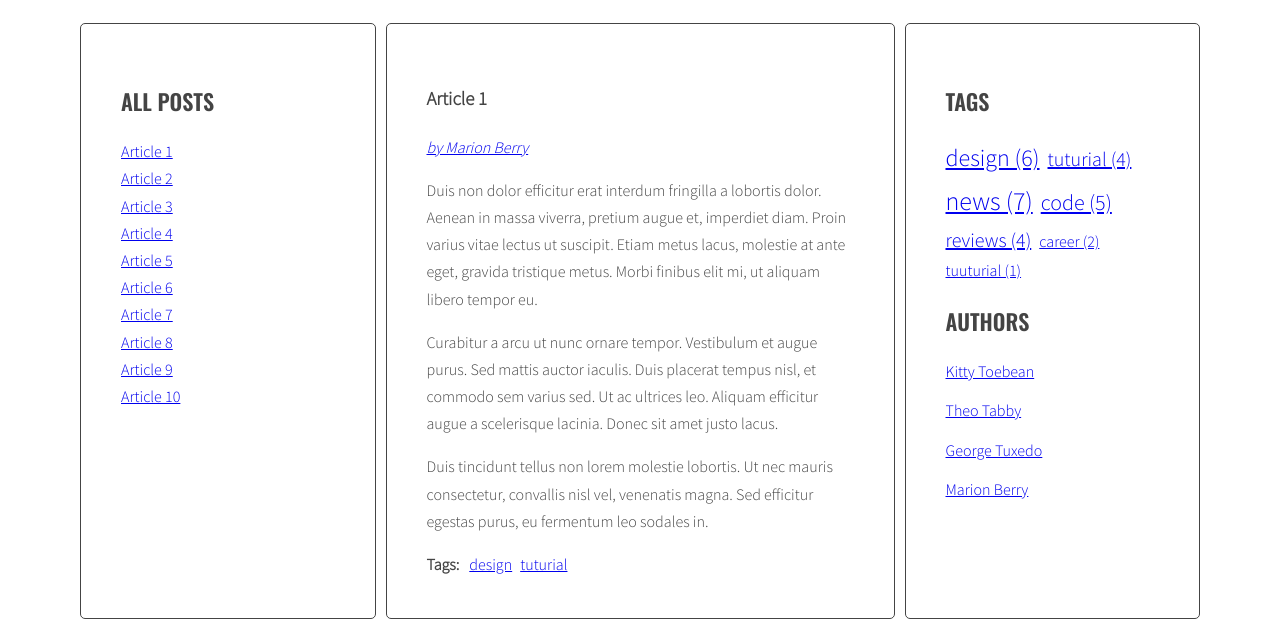
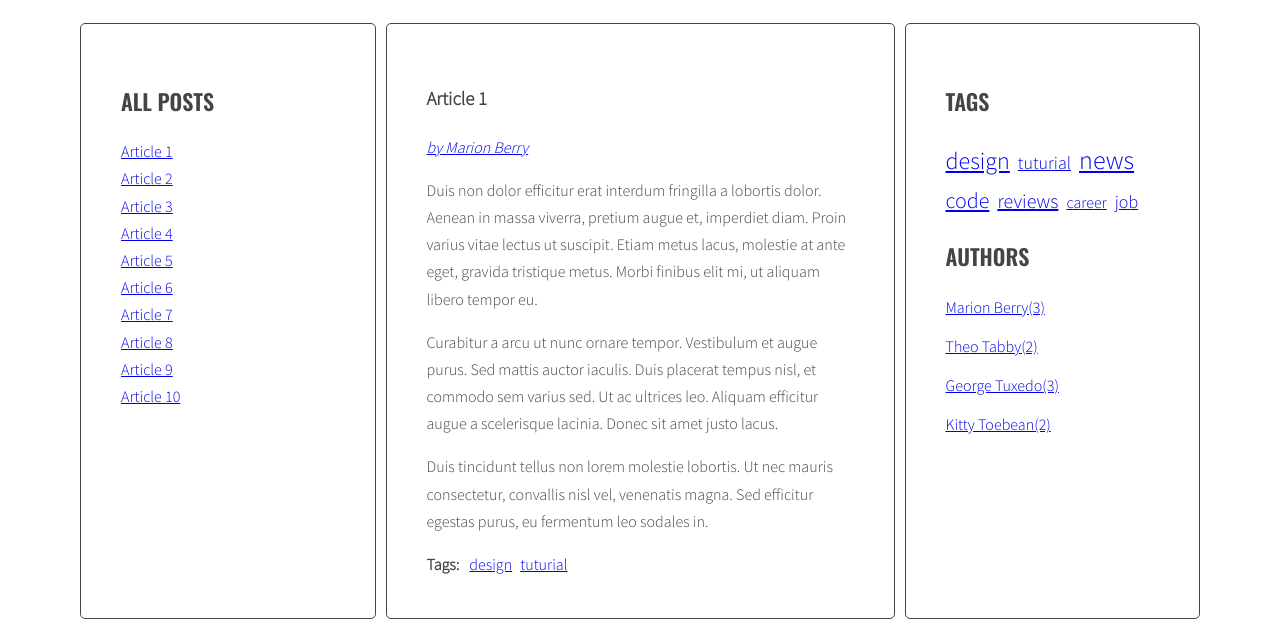
Before and after one commit to peterweglo/javascript-blog, a website: page index.html in a window 1280 px wide. Shown: the part 220-847 px from the top of the page. Drawn offline with nearby package versions, Linux system fonts and the light colour scheme.

Commit message:
Add author list

```diff
--- a/index.html
+++ b/index.html
@@ -1,10 +1,10 @@
 <!DOCTYPE html>
 <html lang="en">
   <head>
-    <meta charset="UTF-8" />
-    <meta name="viewport" content="width=device-width, initial-scale=1.0" />
+    <meta charset="UTF-8">
+    <meta name="viewport" content="width=device-width, initial-scale=1.0">
     <title>Javascript blog</title>
-    <link rel="stylesheet" href="css/style.css" />
+    <link rel="stylesheet" href="css/style.css">
   </head>
   <body>
     <div class="blog">
@@ -215,7 +215,7 @@
             <article
               class="post"
               id="article-7"
-              data-tags="code news career"
+              data-tags="code news career job"
               data-author="Kitty Toebean"
             >
               <h3 class="post-title">Article 7</h3>
@@ -247,7 +247,7 @@
             <article
               class="post"
               id="article-8"
-              data-tags="news design tuuturial"
+              data-tags="news design job"
               data-author="Theo Tabby"
             >
               <h3 class="post-title">Article 8</h3>
@@ -280,7 +280,7 @@
             <article
               class="post"
               id="article-9"
-              data-tags="news tuturial career"
+              data-tags="news job career"
               data-author="Marion Berry"
             >
               <h3 class="post-title">Article 9</h3>
@@ -354,26 +354,6 @@
             <ul class="list tags"></ul>
             <h2 class="section-title">Authors</h2>
             <ul class="list authors">
-              <li>
-                <a href="#">
-                  <span class="author-name">Kitty Toebean</span>
-                </a>
-              </li>
-              <li>
-                <a href="#">
-                  <span class="author-name">Theo Tabby</span>
-                </a>
-              </li>
-              <li>
-                <a href="#">
-                  <span class="author-name">George Tuxedo</span>
-                </a>
-              </li>
-              <li>
-                <a href="#">
-                  <span class="author-name">Marion Berry</span>
-                </a>
-              </li>
             </ul>
           </aside>
         </main>
--- a/js/script.js
+++ b/js/script.js
@@ -1,5 +1,17 @@
 {
   ('use strict');
+  const opts = {
+    ArticleSelector: '.post',
+    TitleSelector: '.post-title',
+    TitleListSelector: '.titles',
+    ArticleTagsSelector: '.post-tags .list',
+    ArticleAuthorSelector: '.post-author',
+    TagsListSelector: '.tags.list',
+    CloudClassCount: 6,
+    CloudClassPrefix: 'tag-size-',
+    AuthorsListSelector: '.list.authors',
+  };
+
   const titleClickHandler = function (event) {
     event.preventDefault();
 
@@ -37,23 +49,14 @@
     clickedArticle.classList.add('active');
   };
 
-  const optArticleSelector = '.post',
-    optTitleSelector = '.post-title',
-    optTitleListSelector = '.titles',
-    optArticleTagsSelector = '.post-tags .list',
-    optArticleAuthorSelector = '.post-author',
-    optTagsListSelector = '.tags.list',
-    optCloudClassCount = 5,
-    optCloudClassPrefix = 'tag-size-';
-
   function generateTitleLinks(customSelector = '') {
     /* remove contents of titleList */
-    const titleList = document.querySelector(optTitleListSelector);
+    const titleList = document.querySelector(opts.TitleListSelector);
     titleList.innerHTML = '';
 
     /* for each article */
     const articles = document.querySelectorAll(
-      optArticleSelector + customSelector
+      opts.ArticleSelector + customSelector
     );
     console.log(articles);
 
@@ -65,7 +68,7 @@
 
       /* find the title element */
       /* get the title from the title element */
-      const articleTitle = article.querySelector(optTitleSelector).innerHTML;
+      const articleTitle = article.querySelector(opts.TitleSelector).innerHTML;
 
       /* create HTML of the link */
       const linkHTML =
@@ -93,7 +96,7 @@
   function calculateTagsParams(tags) {
     const params = { max: 0, min: 999999 };
     for (let tag in tags) {
-      console.log(tag + ' is used' + tags[tag] + 'times');
+      console.log(tag + ' is used ' + tags[tag] + ' times');
       if (tags[tag] > params.max) {
         params.max = tags[tag];
       }
@@ -106,32 +109,33 @@
 
   function calculateTagClass(count, params) {
     const classNumber = Math.floor(
-      ((count - params.min) / (params.max - params.min)) * optCloudClassCount +
+      ((count - params.min) / (params.max - params.min)) *
+        (opts.CloudClassCount - 1) +
         1
     );
-    return optCloudClassPrefix + classNumber;
+    return opts.CloudClassPrefix + classNumber;
   }
 
   function generateTags() {
     /* [NEW] create a new variable allTags with an empty object */
     let allTags = {};
     /* find all articles */
-    const articles = document.querySelectorAll(optArticleSelector);
+    const articles = document.querySelectorAll(opts.ArticleSelector);
     console.log(articles);
 
     /* START LOOP: for every article: */
     for (let article of articles) {
       /* find tags wrapper */
-      const tagsWrapper = article.querySelector(optArticleTagsSelector);
+      const tagsWrapper = article.querySelector(opts.ArticleTagsSelector);
       console.log(tagsWrapper);
       /* make html variable with empty string */
       let html = '';
       /* get tags from data-tags attribute */
       const articleTags = article.getAttribute('data-tags');
-      console.log(articleTags);
+      console.log('articleTags: ', articleTags);
       /* split tags into array */
       const articleTagsArray = articleTags.split(' ');
-      console.log(articleTagsArray);
+      console.log('articleTagsArray :', articleTagsArray);
       /* START LOOP: for each tag */
       for (let tag of articleTagsArray) {
         /* generate HTML of the link */
@@ -155,7 +159,7 @@
       tagsWrapper.innerHTML = html;
       /* END LOOP: for every article: */
       /* [NEW] find list of tags in right column */
-      const tagList = document.querySelector(optTagsListSelector);
+      const tagList = document.querySelector(opts.TagsListSelector);
 
       const tagsParams = calculateTagsParams(allTags);
       console.log('tagsParams: ', tagsParams);
@@ -173,9 +177,9 @@
           calculateTagClass(allTags[tag], tagsParams) +
           '">' +
           tag +
-          ' (' +
-          allTags[tag] +
-          ')' +
+          // " (" +
+          // allTags[tag] +
+          // ")" +
           '</a></li>';
 
         /* [NEW] END LOOP: for each tag in allTags: */
@@ -218,6 +222,15 @@
 
       /* END LOOP: for each found tag link */
     }
+
+    // NEW Remove active class from author after click on tag
+    const activeAuthorLinks = document.querySelectorAll(
+      'a.active[href^="#author-"]'
+    );
+    for (let activeAuthorLink of activeAuthorLinks) {
+      activeAuthorLink.classList.remove('active');
+    }
+
     /* execute function "generateTitleLinks" with article selector as argument */
     generateTitleLinks('[data-tags~="' + tag + '"]');
   }
@@ -237,9 +250,10 @@
   addClickListenersToTags();
 
   function generateAuthors() {
-    const articles = document.querySelectorAll(optArticleSelector);
+    let allAuthors = {};
+    const articles = document.querySelectorAll(opts.ArticleSelector);
     for (let article of articles) {
-      const authorWrapper = article.querySelector(optArticleAuthorSelector);
+      const authorWrapper = article.querySelector(opts.ArticleAuthorSelector);
       console.log(authorWrapper);
       let html = '';
       const articleAuthor = article.getAttribute('data-author');
@@ -249,7 +263,29 @@
       console.log(authorHtml);
       html = html + authorHtml;
       authorWrapper.innerHTML = html;
+
+      if (!allAuthors[articleAuthor]) {
+        allAuthors[articleAuthor] = 1;
+      } else {
+        allAuthors[articleAuthor]++;
+      }
     }
+    console.log('allAuthors: ', allAuthors);
+    const authorList = document.querySelector(opts.AuthorsListSelector);
+    console.log('authorList: ', authorList);
+    let allAuthorsHtml = '';
+    for (let author in allAuthors) {
+      allAuthorsHtml +=
+        '<li><a href="#author-' +
+        author +
+        '">' +
+        author +
+        '(' +
+        allAuthors[author] +
+        ')</a></li>';
+    }
+    console.log('allAuthorsHtml', allAuthorsHtml);
+    authorList.innerHTML = allAuthorsHtml;
   }
   generateAuthors();
 
@@ -268,6 +304,12 @@
     for (let authorLink of authorLinks) {
       authorLink.classList.add('active');
     }
+    // NEW Remove active class from tags after click on author
+    const activeTagLinks = document.querySelectorAll('a.active[href^="#tag-"]');
+    for (let activeTagLink of activeTagLinks) {
+      activeTagLink.classList.remove('active');
+    }
+
     generateTitleLinks('[data-author="' + author + '"]');
   }
 
--- a/sass/style.scss
+++ b/sass/style.scss
@@ -133,7 +133,7 @@ body {
 }
 
 .tag-size-2 {
-  font-size: 18x;
+  font-size: 18px;
 }
 
 .tag-size-3 {
```
Also changed, not shown: css/style.css.
